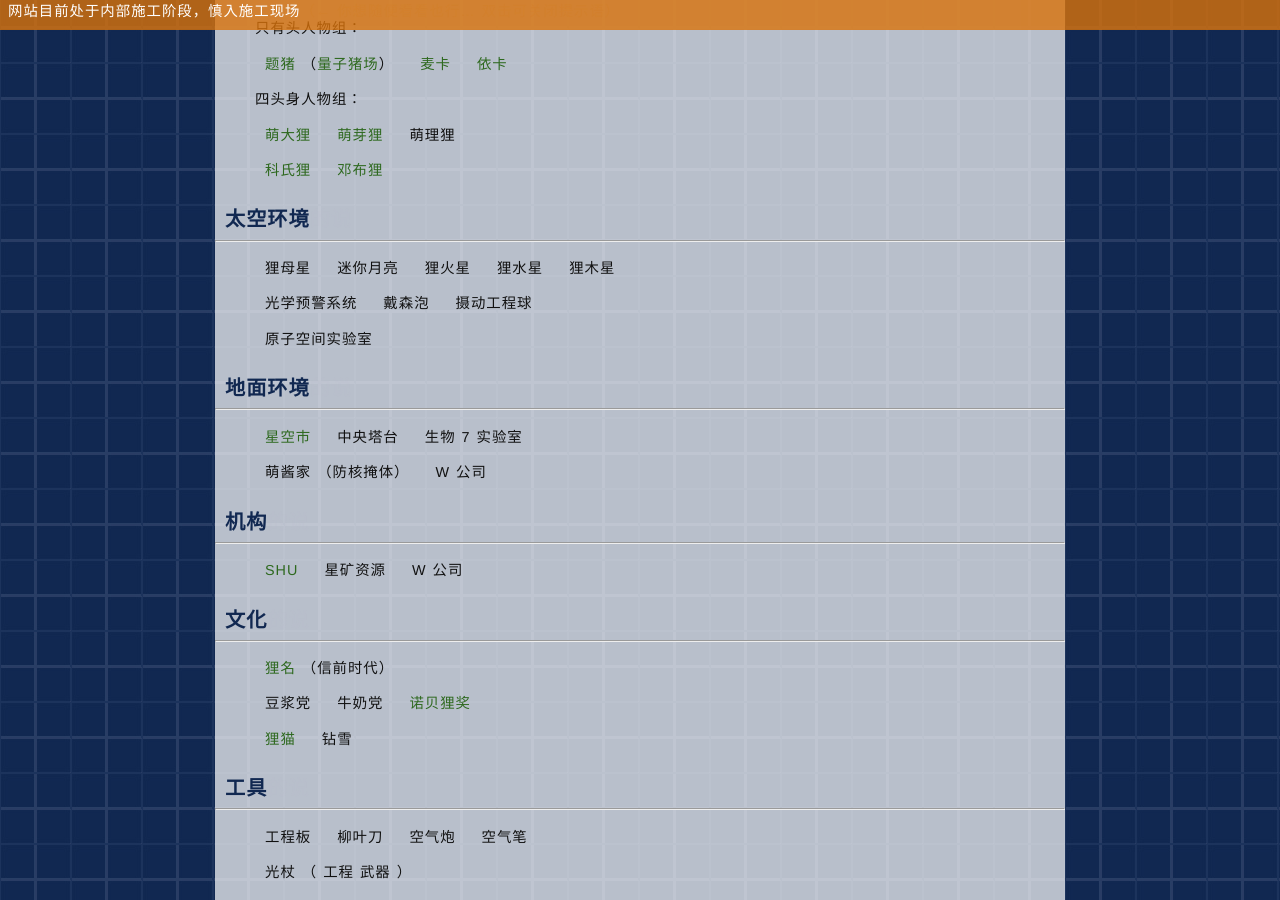
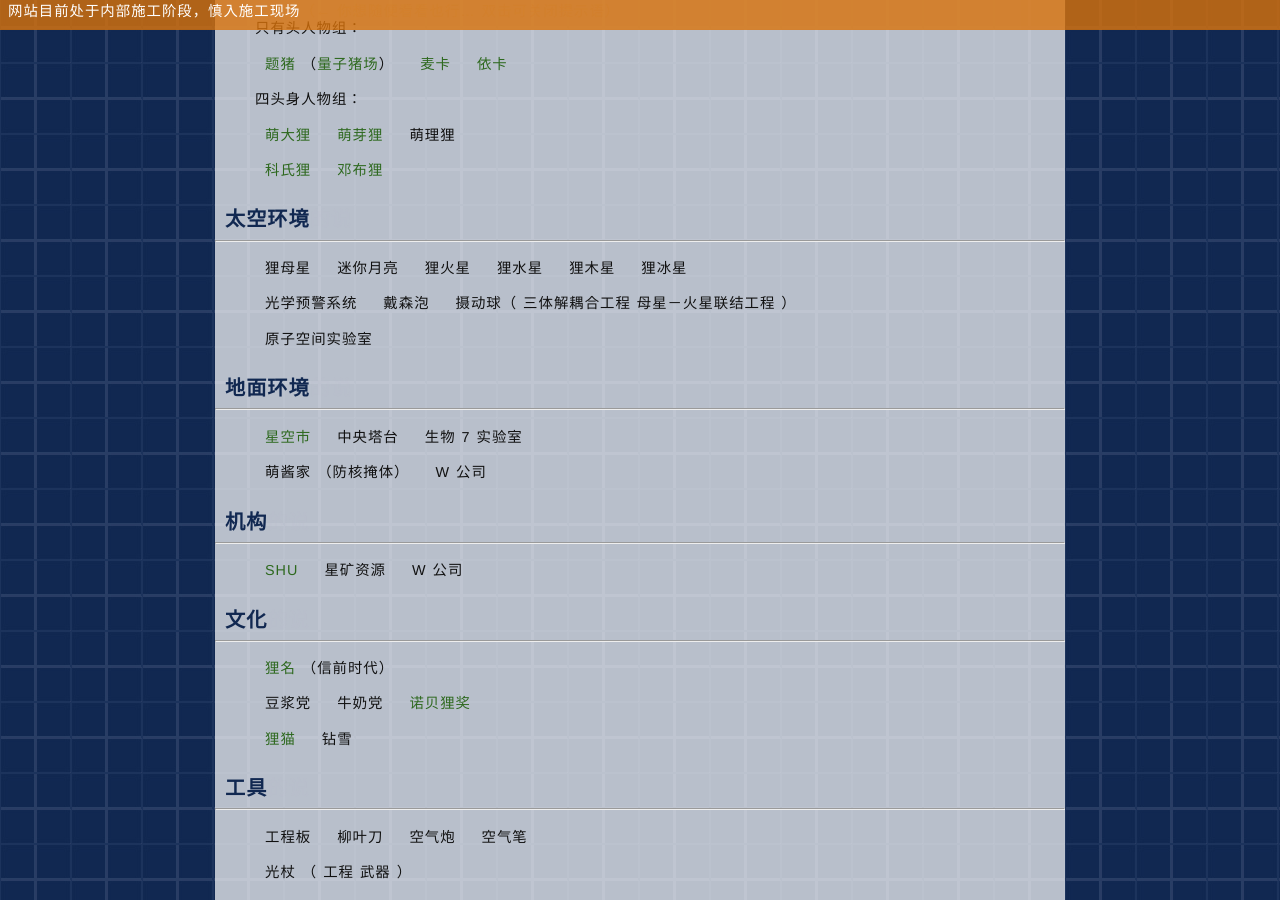
Before and after one commit to LePtC/LePtC.github.io, a Jekyll site: the page built from wiki/index.html, in a window 1280 px wide and 900 px high, scrolled down 505 px. Built offline with Jekyll 4.4.1, drawn with Linux system fonts in a browser that asks for light colours; Markdown is read by kramdown in place of the engine named in the settings; formulas are drawn with MathJax 3; comment, search, counter and statistics services are not loaded.

Commit message:
update index

```diff
--- a/index.html
+++ b/index.html
@@ -48,7 +48,7 @@ title: LePtC
 
 <tr>
   <td style="color:#444">2017 年</td>
-  <td style="color:#444"><p>开始制作科幻（此前完成剧本编写）</p></td>
+  <td style="color:#444">开始制作科幻（此前完成剧本编写）</td>
 </tr>
 <tr>
   <td style="color:#444">2016 年</td>
--- a/wiki/index.html
+++ b/wiki/index.html
@@ -60,11 +60,12 @@ title: 主页
   <li>狸火星</li>
   <li>狸水星</li>
   <li>狸木星</li>
+  <li>狸冰星</li>
 </ul>
 <ul>
   <li>光学预警系统</li>
   <li>戴森泡</li>
-  <li>摄动工程球</li>
+  <li>摄动球（ 三体解耦合工程 母星－火星联结工程 ）</li>
 </ul>
 <ul>
   <li>原子空间实验室</li>
```
